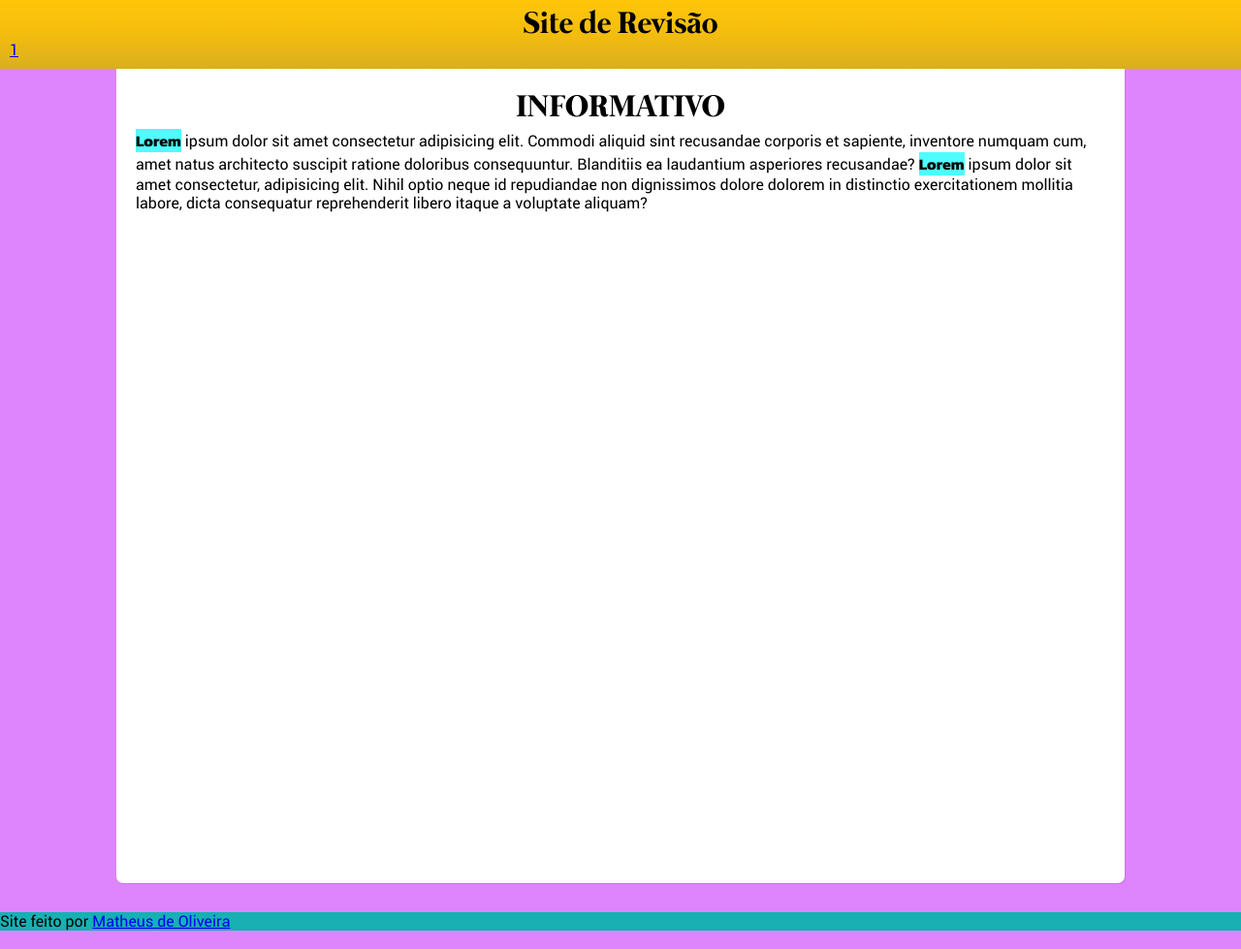
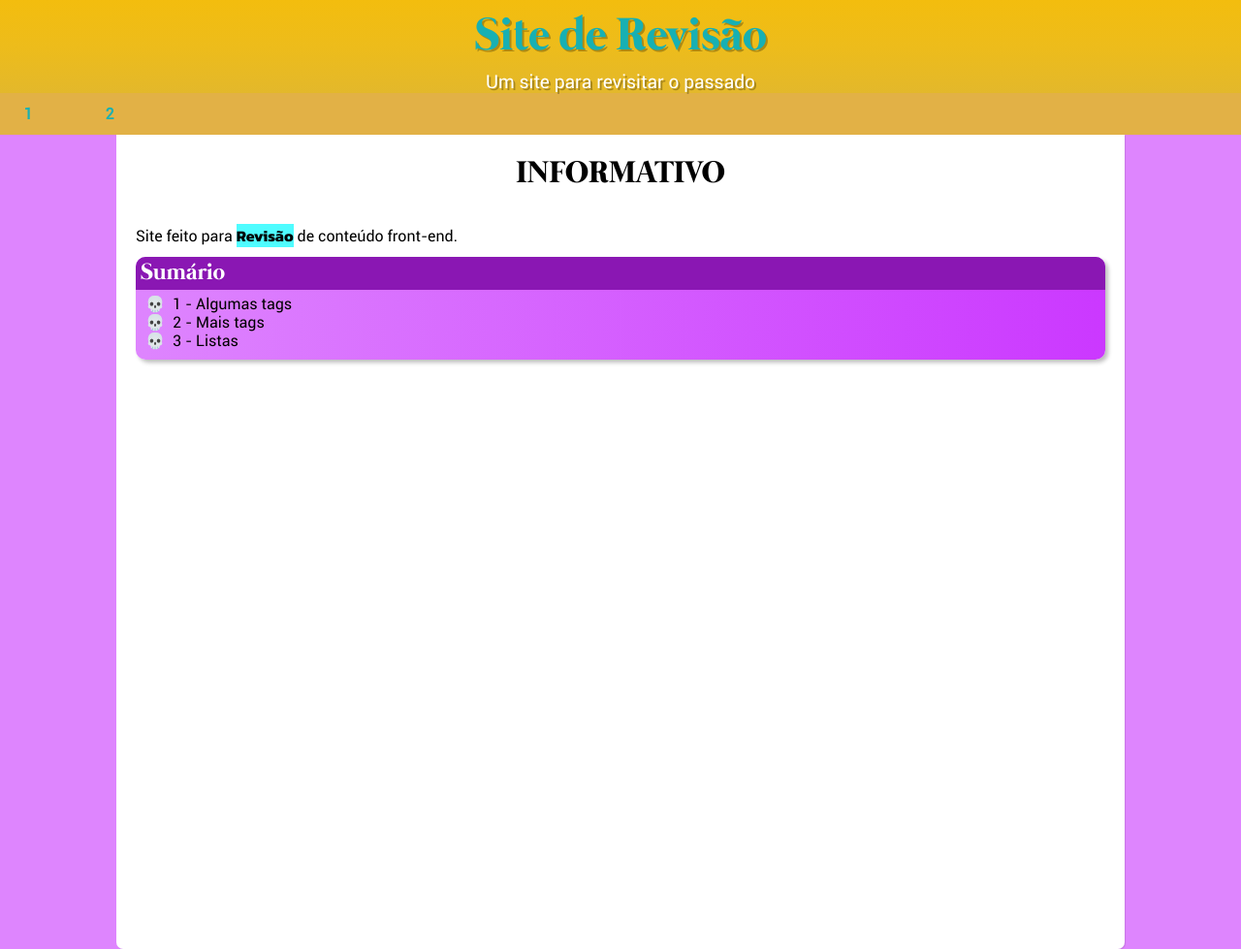
Before and after one commit to matheusoliveira47/html-css, a plain HTML site: page estudo/projeto-revisionario-aplicavel/s1.html in a window 1280 px wide. Shown: the top 979 px of the page at 97% size. Drawn offline with Linux system fonts and the light colour scheme.

Commit message:
Dia terminado

```diff
--- a/estudo/projeto-revisionario-aplicavel/estilos/style.css
+++ b/estudo/projeto-revisionario-aplicavel/estilos/style.css
@@ -35,14 +35,57 @@ body {
 }
 
 header {
-    background-image: linear-gradient(to bottom, var(--cor3), #f3bd0e, #d9ae20);
-    padding: 10px;
-    margin: ;
+    background-image: linear-gradient(#f3bd0e, #edbc1b, #e3b82b);
+    min-height: 80px;
+    padding-top: 15px;
+    text-align: center;
 }
 
 header h1 {
     text-align: center;
     font-family: var(--fonte-titulo);
+    font-size: 3em;
+    font-weight: normal;
+    text-shadow: 2px 2px 0px rgba(0, 0, 0, 0.267);
+    color: var(--cor4);
+    margin-bottom: 10px;
+}
+
+header > p {
+    font-family: var(--fonte-padrao);
+    font-size: 1.2em;
+    text-shadow: 2px 2px 0px rgba(0, 0, 0, 0.267);
+    color: white;
+    max-width: 600px;
+    padding-left: 10px;
+    padding-right: 10px;
+    margin: auto auto auto auto;
+}
+
+nav {
+    background-color: #e3b82bde;
+    padding: 2px 2px 2px 9px;
+    box-shadow: 0px 7px 7pxx rgba(0, 0, 0, 0.363);
+}
+
+nav > a {
+    color: var(--cor4);
+    font-weight: bold;
+    font-family: var(--fonte-padrao);
+    padding: 10px;
+    border-radius: 5px;
+    transition-duration: 0.5s;
+    text-decoration: none;
+    margin-right: 40px;
+    display: inline-block;
+    width: 20px;
+    text-align: center;
+}
+
+nav > a:hover {
+    background-color: var(--cor3);
+    color: var(--cor5);
+
 }
 
 main {
@@ -60,6 +103,29 @@ main > h1 {
     text-align: center;
     font-family: var(--fonte-titulo);
     padding: 5px;
+    margin-bottom: 30px;
+}
+
+section {
+    margin-top: 10px;
+    background-image: linear-gradient(90deg, var(--cor0), var(--cor1));
+    padding: 10px;
+    border-radius: 10px;
+    box-shadow: 3px 3px 4px rgba(0, 0, 0, 0.263);
+}
+
+section > h2 {
+    background-color: var(--cor2);
+    color: white;
+    font-family: var(--fonte-titulo);
+    padding: 5px;
+    margin: -10px -10px 5px -10px;
+    border-radius: 10px 10px 0px 0px;
+}
+
+section > ul {
+    list-style-position: inside;
+    list-style-type: '\1F480\00A0\00A0';
 }
 
 main strong {
@@ -69,4 +135,22 @@ main strong {
 
 footer {
     background-color: var(--cor4);
+    padding: 5px;
+    font-family: var(--fonte-destaque);
 }
+
+footer p {
+    text-align: center;
+}
+
+footer > p > a {
+    color: var(--cor2);
+    font-family: var(--fonte-destaque);
+    font-weight: bold;
+    text-decoration: none;
+}
+
+footer > p > a:hover {
+    text-decoration: underline;
+    color: var(--cor5);
+}
--- a/estudo/projeto-revisionario-aplicavel/s1.html
+++ b/estudo/projeto-revisionario-aplicavel/s1.html
@@ -10,13 +10,25 @@
 <body> <!--Essa é a página principal do site, serve pra endereçar e informar-->
     <header>
         <h1>Site de Revisão</h1>
-        <nav>
-            <a href="#" hreflang="pt-br" target="_self" rel="author">1</a>
-        </nav>
+        <p>Um site para revisitar o passado</p>
     </header>
+    <nav>
+        <a href="#" hreflang="pt-br" target="_self" rel="author">1</a>
+        <a href="#" hreflang="pt-br" target="_self" rel="author">2</a>
+    </nav>
     <main>
         <h1>INFORMATIVO</h1>
-        <p><strong>Lorem</strong> ipsum dolor sit amet consectetur adipisicing elit. Commodi aliquid sint recusandae corporis et sapiente, inventore numquam cum, amet natus architecto suscipit ratione doloribus consequuntur. Blanditiis ea laudantium asperiores recusandae? <strong>Lorem</strong> ipsum dolor sit amet consectetur, adipisicing elit. Nihil optio neque id repudiandae non dignissimos dolore dolorem in distinctio exercitationem mollitia labore, dicta consequatur reprehenderit libero itaque a voluptate aliquam?</p>
+        <p>
+            Site feito para <strong>Revisão</strong> de conteúdo front-end.
+        </p>
+        <section>
+            <h2>Sumário</h2>
+            <ul>
+                <li>1 - Algumas tags</li>
+                <li>2 - Mais tags</li>
+                <li>3 - Listas</li>
+            </ul>
+        </section>
     </main>
     <footer>
         <p>Site feito por <a href="https://github.com/matheusoliveira47" hreflang="pt-br" target="_blank" rel="external">Matheus de Oliveira</a></p>
--- a/exercicios/projeto/estilo/style.css
+++ b/exercicios/projeto/estilo/style.css
@@ -176,6 +176,7 @@ aside {
     border-radius: 10px;
     box-shadow: 3px 3px 8px rgba(0, 0, 0, 0.263);
 }
+
 aside h3 {
     background-color: var(--cor4);
     color: white;
@@ -195,7 +196,7 @@ footer > p > a {
     text-decoration: none;
 }
 
-footer a:hover{
+footer a:hover {
     text-decoration: white;
     color: var(--cor1);
 }
```
